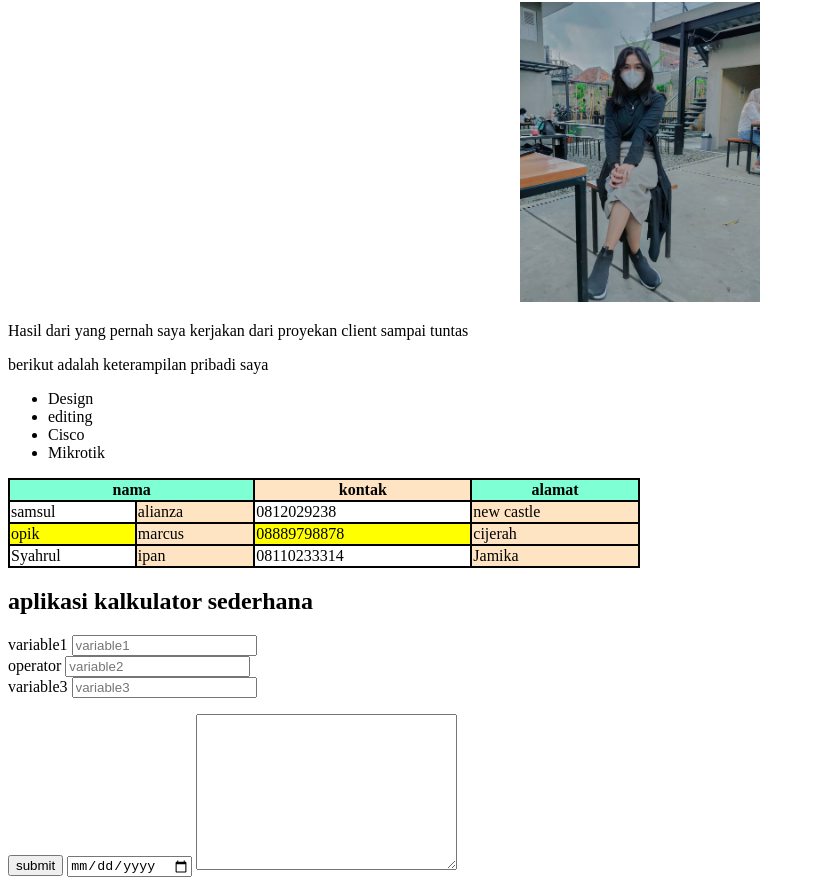
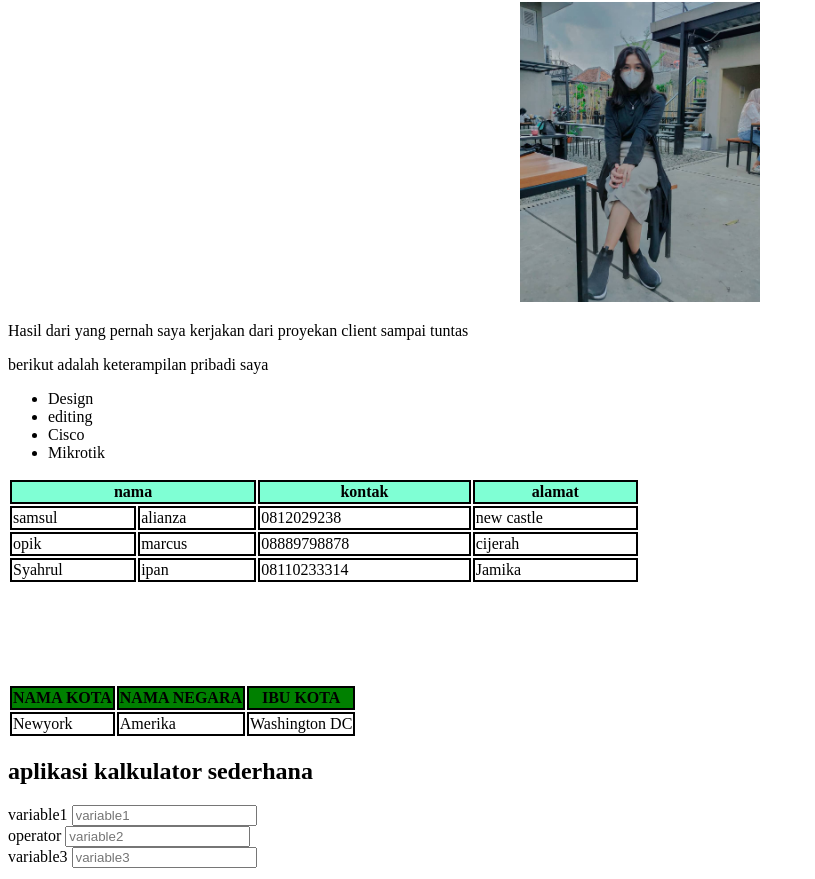
Before and after one commit to ALIANZA007/ALIANZA-PROZECT, a plain HTML site: page index.html in a window 1280 px wide. Shown: the part 78-957 px from the top of the page, without its empty margins (0-815 px from the left). Drawn offline with Linux system fonts and the light colour scheme.

Commit message:
perubahan table

```diff
--- a/index.html
+++ b/index.html
@@ -28,7 +28,7 @@
     <li> Cisco </li>
     <li> Mikrotik </li>
   </ul>
-<table style="width: 50%" >
+<table style="width: 50%" class="table1" >
   <thead>
     <tr>
       <th colspan="2">nama</th>
@@ -53,6 +53,24 @@
       <td> Jamika </td>
     </tr>
   </tbody>
+
+</table>
+
+<table style="margin-top: 100px;" class="table2">
+  <thead>
+    <tr>
+      <th>NAMA KOTA</th>
+      <th>NAMA NEGARA</th>
+      <th>IBU KOTA</th>
+    </tr>
+  </thead>
+  <tbody>
+    <tr>
+      <td>Newyork</td>
+      <td>Amerika</td>
+      <td>Washington DC</td>
+    </tr>
+  </tbody>
 </table>
 
 <h2>aplikasi kalkulator sederhana</h2>
--- a/style.css
+++ b/style.css
@@ -1,19 +1,29 @@
-table, th, td {
+/* TABLE1 */
+.table1 th {
     border: 2px solid black;
     border-collapse: collapse;
 }
-thead {
+
+.table1 td {
+    border: 2px solid black;
+    border-collapse: collapse;
+}
+
+.table1 thead {
     background-color: aquamarine;
 }
 
-th {
-    text-align: middle; }
+/* TABLE2 */
+.table2 th {
+    border: 2px solid black;
+    border-collapse: collapse;
+}
 
+.table2 td {
+    border: 2px solid black;
+    border-collapse: collapse;
+}
 
-    th:nth-child(even),td:nth-child(even) {
-        background-color: bisque;
-    }
-
-tr:nth-child(even) {
-    background-color: yellow;
+.table2 thead {
+    background-color: green;
 }
```
